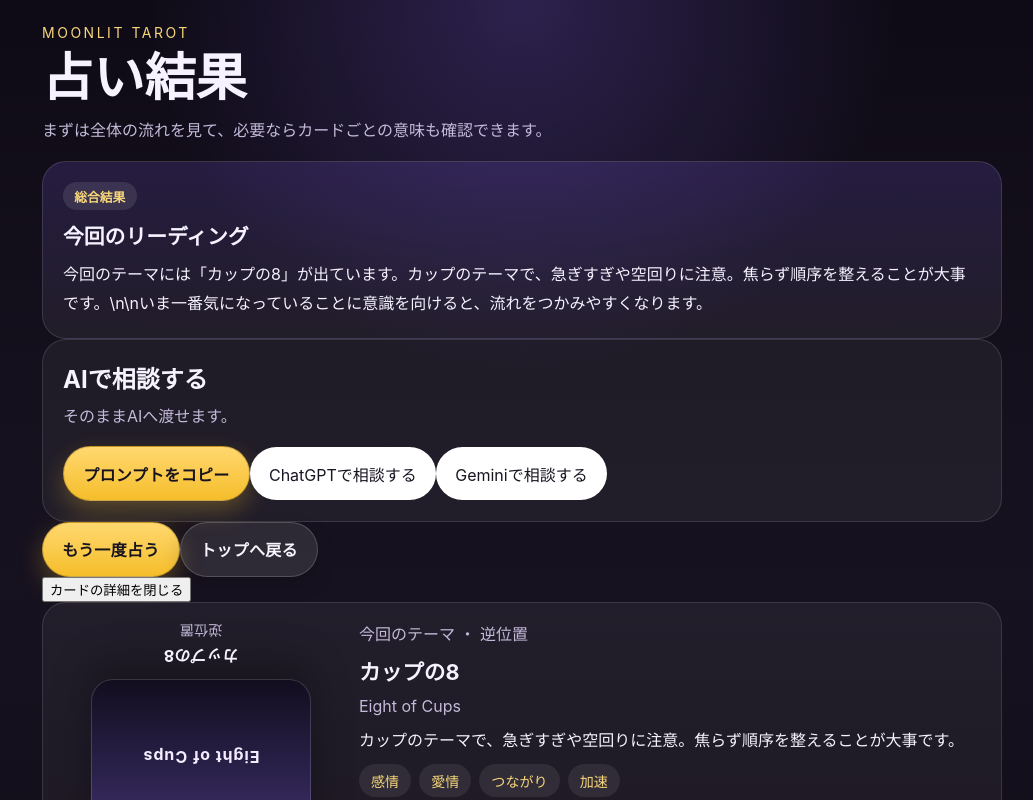
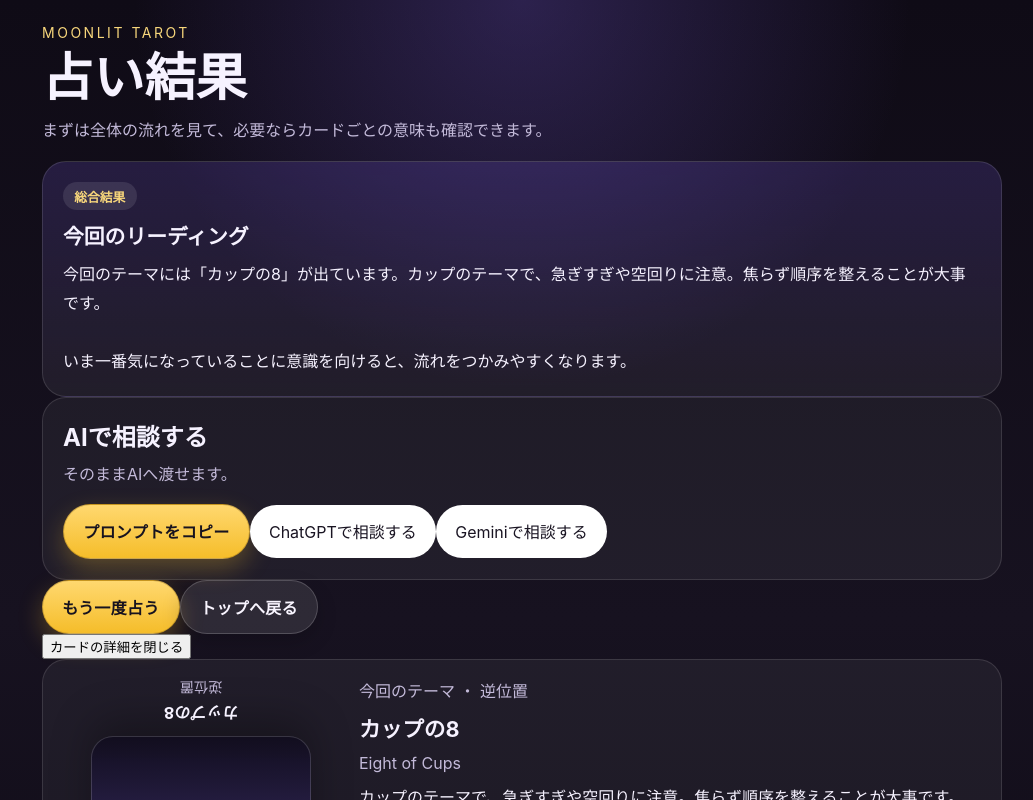
Before and after one commit to Syo-M/tarot-app, a React (Vite) app: page / in a window 1280 px wide. Both pictures are taken after a click on the button "この設定で占う". Shown: the top 800 px of the page, without its empty margins (118-1151 px from the left). Built offline with nearby package versions, Linux system fonts and the light colour scheme.

Commit message:
改行周りを再度修正

```diff
--- a/src/components/tarot/ResultSummary/ResultSummary.module.css
+++ b/src/components/tarot/ResultSummary/ResultSummary.module.css
@@ -30,4 +30,5 @@
 .text {
     margin: 0;
     line-height: 1.8;
+    white-space: pre-line;
 }
--- a/src/utils/readingSummary.ts
+++ b/src/utils/readingSummary.ts
@@ -53,5 +53,5 @@ export const buildReadingSummary = (drawnCards: DrawnCard[], spreadType: SpreadT
         return 'まだカードが引かれていません。';
     }
 
-    return drawnCards.map(buildCardSentence).concat(closingSentenceMap[spreadType]).join('\\n\\n');
+    return drawnCards.map(buildCardSentence).concat(closingSentenceMap[spreadType]).join('\n\n');
 };
```
Also changed, not shown: 2 other files (tests, documents, lock files or other folders). Lines whose indentation alone changed are shown as unchanged.
